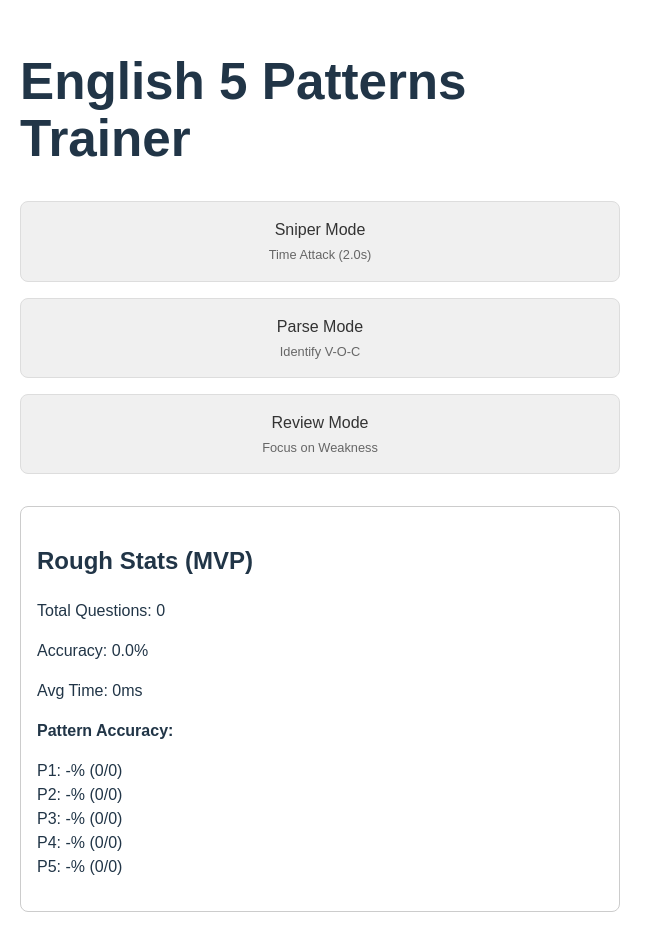
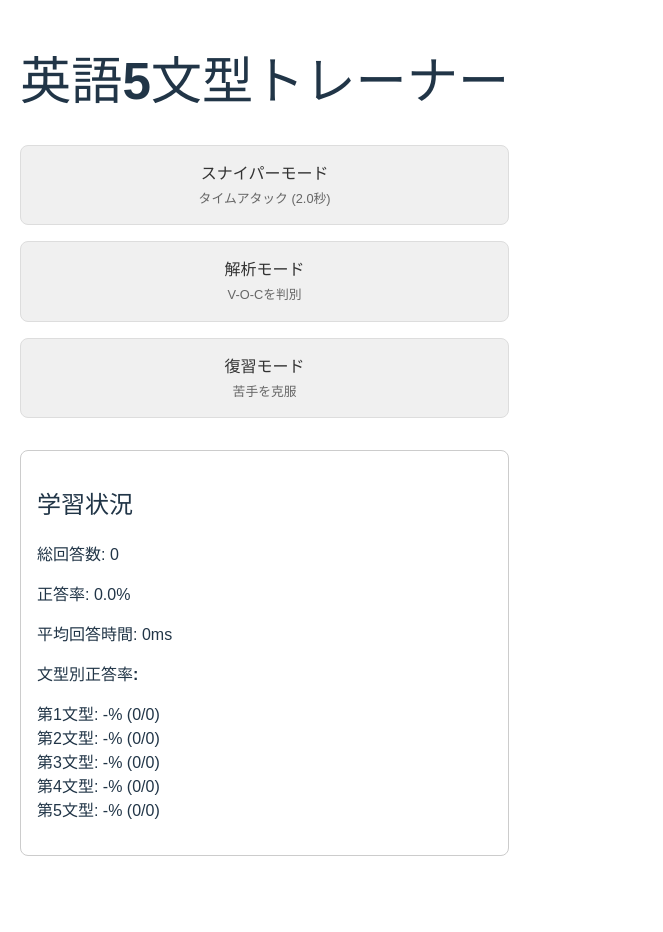
Before and after one commit to war-lab/english-5-patterns-trainer, a React (Vite) app: page / in a window 1280 px wide. Shown: the whole page, without its empty margins (0-663 px from the left). After the commit the page ends 876 px from the top, so only its background shows below. Built offline with nearby package versions, Linux system fonts and the light colour scheme; the HTML template or start-up script is replaced by a standard one.

Commit message:
feat: UIの日本語化

```diff
--- a/src/pages/Home.tsx
+++ b/src/pages/Home.tsx
@@ -12,43 +12,43 @@ export default function Home() {
 
   return (
     <div className="home-container">
-      <h1>English 5 Patterns Trainer</h1>
+      <h1>英語5文型トレーナー</h1>
 
       <div className="menu-grid" style={{ display: 'grid', gap: '1rem', margin: '2rem 0' }}>
         <Link to="/sniper" className="btn btn-primary" style={btnStyle}>
-          Sniper Mode
-          <span style={subTextStyle}>Time Attack (2.0s)</span>
+          スナイパーモード
+          <span style={subTextStyle}>タイムアタック (2.0秒)</span>
         </Link>
         <Link to="/parse" className="btn btn-secondary" style={btnStyle}>
-          Parse Mode
-          <span style={subTextStyle}>Identify V-O-C</span>
+          解析モード
+          <span style={subTextStyle}>V-O-Cを判別</span>
         </Link>
         <Link to="/review" className="btn btn-accent" style={btnStyle}>
-          Review Mode
-          <span style={subTextStyle}>Focus on Weakness</span>
+          復習モード
+          <span style={subTextStyle}>苦手を克服</span>
         </Link>
       </div>
 
       <div className="stats-section" style={{ border: '1px solid #ccc', padding: '1rem', borderRadius: '8px' }}>
-        <h2>Rough Stats (MVP)</h2>
+        <h2>学習状況</h2>
         {stats ? (
           <div>
-            <p>Total Questions: {stats.totalQuestions}</p>
-            <p>Accuracy: {(stats.accuracy * 100).toFixed(1)}%</p>
-            <p>Avg Time: {stats.avgTimeMs}ms</p>
+            <p>総回答数: {stats.totalQuestions}</p>
+            <p>正答率: {(stats.accuracy * 100).toFixed(1)}%</p>
+            <p>平均回答時間: {stats.avgTimeMs}ms</p>
             <div style={{ marginTop: '0.5rem' }}>
-              <strong>Pattern Accuracy:</strong>
+              <strong>文型別正答率:</strong>
               <ul style={{ listStyle: 'none', padding: 0 }}>
                 {([1, 2, 3, 4, 5] as const).map(p => {
                   const s = stats.patternStats[p];
                   const rate = s.total > 0 ? ((s.correct / s.total) * 100).toFixed(0) : '-';
-                  return <li key={p}>P{p}: {rate}% ({s.correct}/{s.total})</li>
+                  return <li key={p}>第{p}文型: {rate}% ({s.correct}/{s.total})</li>
                 })}
               </ul>
             </div>
           </div>
         ) : (
-          <p>Loading stats...</p>
+          <p>データを読み込み中...</p>
         )}
       </div>
     </div>
--- a/src/pages/Parse.tsx
+++ b/src/pages/Parse.tsx
@@ -36,7 +36,7 @@ export default function Parse() {
     else if (oCount === 1 && cCount === 1) p = 5;
 
     if (p === 0) {
-      setResult({ isCorrect: false, msg: "Invalid Combination (Not 1-5)", pattern: 1 }); // Dummy pattern
+      setResult({ isCorrect: false, msg: "無効な組み合わせです", pattern: 1 }); // Dummy pattern
       return;
     }
 
@@ -60,8 +60,8 @@ export default function Parse() {
   return (
     <div className="parse-container" style={{ padding: '20px', textAlign: 'center' }}>
       <div style={{ display: 'flex', justifyContent: 'space-between', marginBottom: '20px' }}>
-        <Link to="/">Back</Link>
-        <span>Mode: PARSE</span>
+        <Link to="/">戻る</Link>
+        <span>モード: 解析</span>
       </div>
 
       <div className="card" style={{ padding: '30px', fontSize: '1.5rem', background: '#fff', border: '1px solid #ccc', marginBottom: '20px' }}>
@@ -71,7 +71,7 @@ export default function Parse() {
       {!result ? (
         <div>
           <div style={{ marginBottom: '20px' }}>
-            <p>How many **Objects (O)**?</p>
+            <p>目的語 (O) の数は?</p>
             {[0, 1, 2].map(n => (
               <button key={n} onClick={() => handleOSel(n)}
                 style={{ ...btnStyle, background: oCount === n ? '#007bff' : '#eee', color: oCount === n ? '#fff' : '#000' }}>
@@ -82,11 +82,11 @@ export default function Parse() {
 
           {oCount !== null && (
             <div style={{ marginBottom: '20px' }}>
-              <p>Is there a **Complement (C)**?</p>
+              <p>補語 (C) はある?</p>
               {[0, 1].map(n => (
                 <button key={n} onClick={() => handleCSel(n)}
                   style={{ ...btnStyle, background: cCount === n ? '#007bff' : '#eee', color: cCount === n ? '#fff' : '#000' }}>
-                  {n === 1 ? 'Yes (1)' : 'No (0)'}
+                  {n === 1 ? 'はい (1)' : 'いいえ (0)'}
                 </button>
               ))}
             </div>
@@ -94,7 +94,7 @@ export default function Parse() {
 
           {oCount !== null && cCount !== null && (
             <button onClick={checkAnswer} style={{ ...btnStyle, background: '#28a745', color: '#fff', width: '100%' }}>
-              Check Pattern
+              文型を判定
             </button>
           )}
         </div>
@@ -105,12 +105,12 @@ export default function Parse() {
             color: result.isCorrect ? '#155724' : '#721c24',
             padding: '20px', borderRadius: '5px', marginBottom: '20px'
           }}>
-            <h2>{result.isCorrect ? "Correct!" : "Wrong!"}</h2>
-            <p>Your Pattern: P{result.pattern}</p>
-            <p>Correct: P{question.correctPattern}</p>
-            <p>Hint: {result.msg}</p>
+            <h2>{result.isCorrect ? "正解!" : "不正解!"}</h2>
+            <p>あなたの回答: 第{result.pattern}文型</p>
+            <p>正解: 第{question.correctPattern}文型</p>
+            <p>解説: {result.msg}</p>
           </div>
-          <button onClick={loadNext} style={{ ...btnStyle, background: '#007bff', color: '#fff' }}>Next Question</button>
+          <button onClick={loadNext} style={{ ...btnStyle, background: '#007bff', color: '#fff' }}>次の問題へ</button>
         </div>
       )}
     </div>
--- a/src/ui/SniperGame.tsx
+++ b/src/ui/SniperGame.tsx
@@ -20,7 +20,6 @@ export default function SniperGame({ mode }: SniperGameProps) {
     return getNextQuestion(questions, answers);
   });
 
-  // Lazy init starts
   const [feedback, setFeedback] = useState<{ isCorrect: boolean; msg: string } | null>(null);
   const [timeLeft, setTimeLeft] = useState(2000);
   const [isRunning, setIsRunning] = useState(true);
@@ -59,7 +58,7 @@ export default function SniperGame({ mode }: SniperGameProps) {
   const handleTimeout = useCallback(() => {
     setIsRunning(false);
     saveResult(false, 2000, 1 as Pattern);
-    setFeedback({ isCorrect: false, msg: `Time's up! Pattern: ${question?.correctPattern}` });
+    setFeedback({ isCorrect: false, msg: `時間切れ! 正解: 第${question?.correctPattern}文型` });
 
     setTimeout(() => {
       loadNextQuestion();
@@ -77,7 +76,7 @@ export default function SniperGame({ mode }: SniperGameProps) {
 
     setFeedback({
       isCorrect: result.isCorrect,
-      msg: result.isCorrect ? "Great!" : `Miss! ${result.explanation}`
+      msg: result.isCorrect ? "正解!" : `不正解... ${result.explanation}`
     });
 
     setTimeout(() => {
@@ -100,13 +99,13 @@ export default function SniperGame({ mode }: SniperGameProps) {
     return () => clearInterval(interval);
   }, [isRunning, handleTimeout]);
 
-  if (!question) return <div>Loading...</div>;
+  if (!question) return <div>読み込み中...</div>;
 
   return (
     <div className="game-container" style={{ padding: '20px', textAlign: 'center' }}>
       <div style={{ display: 'flex', justifyContent: 'space-between', marginBottom: '20px' }}>
-        <Link to="/">Back</Link>
-        <span>Mode: {mode.toUpperCase()}</span>
+        <Link to="/">戻る</Link>
+        <span>モード: {mode === 'sniper' ? 'スナイパー' : '復習'}</span>
       </div>
 
       <div style={{ marginBottom: '20px' }}>
@@ -127,7 +126,7 @@ export default function SniperGame({ mode }: SniperGameProps) {
       {feedback && (
         <div style={{
           position: 'absolute', top: '40%', left: '50%', transform: 'translate(-50%, -50%)',
-          background: feedback.isCorrect ? 'rgba(0, 255, 0, 0.9)' : 'rgba(255, 0, 0, 0.9)',
+          background: feedback.isCorrect ? 'rgba(0, 128, 0, 0.9)' : 'rgba(200, 0, 0, 0.9)',
           color: '#fff', padding: '20px', borderRadius: '10px', fontSize: '2rem',
           width: '80%', textAlign: 'center'
         }}>
@@ -141,7 +140,7 @@ export default function SniperGame({ mode }: SniperGameProps) {
             padding: '20px', fontSize: '1.2rem', cursor: 'pointer',
             backgroundColor: '#007bff', color: 'white', border: 'none', borderRadius: '5px'
           }}>
-            P{p}
+            第{p}文型
           </button>
         ))}
       </div>
```
